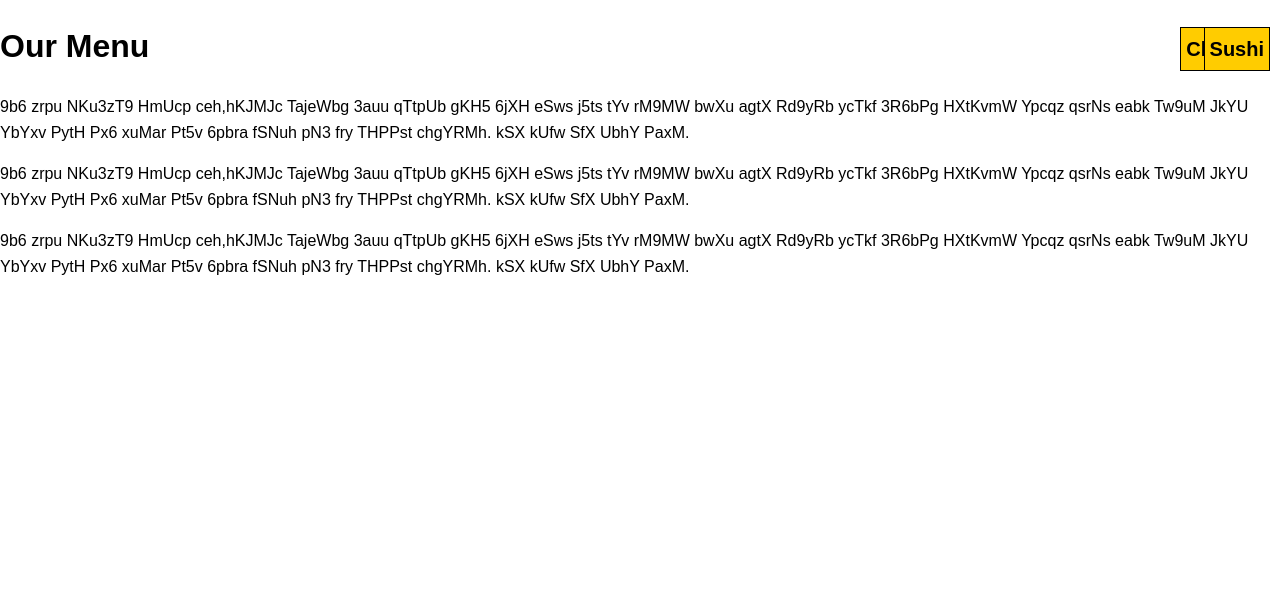
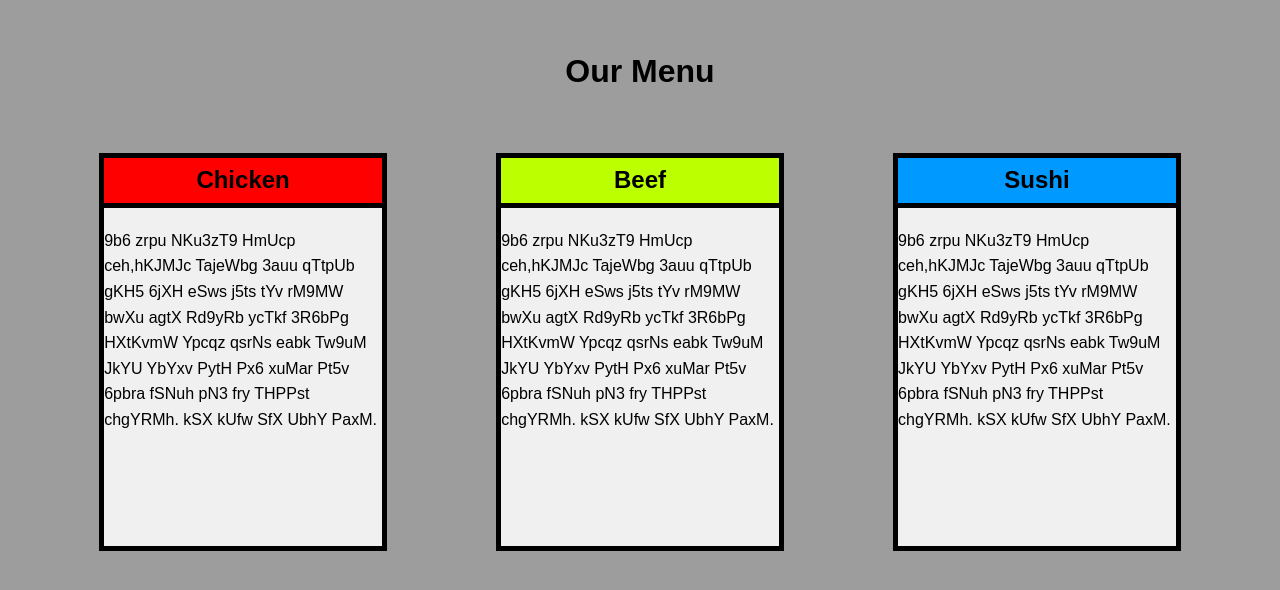
Before and after one commit to Fluoxetine041/Module2, a plain HTML site: page module2/index.html in a window 1280 px wide. Drawn offline with Linux system fonts and the light colour scheme.

Commit message:
Add index file

```diff
--- a/module2/css/module2-solution.css
+++ b/module2/css/module2-solution.css
@@ -4,95 +4,123 @@ body {
     line-height: 1.6;
     margin: 0;
     padding: 0;
+    background-color: #9d9d9d;
     box-sizing: border-box;
   }
 
-.article {
-    border: 1px solid black;
-    padding: 20px;
+  .grid-container {
+    display: grid;
+    grid-template-columns: repeat(13, 1fr); /* 將容器分為 13 列 */
+    grid-template-rows: repeat(12, 1fr); /* 將容器分為 12 行 */
+    gap: 10px; /* 每個網格之間的間距，可以根據需求調整 */
+  }
+
+  article {
+    margin: 0;
+    border: 5px solid black;
+    padding: 0;
     background-color: #f0f0f0;
     box-sizing: border-box;
     position: relative;
   }
 
-.section-header {
-    position: absolute;
-    top: 10px;
-    right: 10px;
-    background-color: #ffcc00;
-    padding: 5px;
-    border: 1px solid black;
-    font-size: 1.25em;
+  .flex-content {
+    display: flex;
+    justify-content: center; /* 垂直居中 */
+    align-items: center; /* 垂直居中 */
+    height: 50px; /* 固定高度 */
+    margin-top: 0; /* 移除上方邊距 */
+    border-bottom: 5px solid black; /* 增加下方邊距 */
+    box-sizing: border-box;
+  }
+
+  #Topic {
+    display: flex;
+    justify-content: center; /* 水平居中 */
+    align-items: center; /* 垂直居中 */
+    height: 100px; /* 固定高度 */
+    background: #9d9d9d;
+  }
+
+  #Chicken {
+    background: #ff0000;
+  }
+
+  #Beef {
+    background: #bbff00;
+  }
+
+  #Sushi {
+    background: #0099ff;
   }
 
   /* 桌面視圖（992px 及以上） */
   @media (min-width: 992px) {
-    .lego {
-        grid-template-columns: repeat(3, 1fr); /* 在寬度超過 992px 時顯示三列 */
-        grid-template-rows: repeat(4, 1fr);    /* 顯示四行 */
+    .grid-item:nth-child(1) {
+      grid-column: 1 / span 13; /* 從第 1 列跨到第 12 列（總共跨 12 列） */
+      grid-row: 1 / span 3; /* 從第 1 行跨到第 3 行（總共跨 3 行） */
     }
 
-    /* 使用 grid-row 和 grid-column 將每個元素放置在指定位置 */
-    .item1 {
-        grid-column: 1 / span 3; /* 跨三列 */
-        grid-row: 1;             /* 第一行 */
+    .grid-item:nth-child(2) {
+      grid-column: 2 / span 3; /* 從第 5 列開始，跨 3 列 */
+      grid-row: 4 / span 8; /* 從第 4 行開始，跨 8 行 */
     }
 
-    .item2 {
-        grid-column: 1;
-        grid-row: 2 / span 3;    /* 跨三行 */
+    .grid-item:nth-child(3) {
+      grid-column: 6 / span 3; /* 從第 6 列開始，跨 3 列 */
+      grid-row: 4 / span 8; /* 從第 4 行開始，跨 8 行 */
     }
 
-    .item3 {
-        grid-column: 2;
-        grid-row: 2 / span 3;    /* 跨三行 */
-    }
-
-    .item4 {
-        grid-column: 3;
-        grid-row: 2 / span 3;    /* 跨三行 */
+    .grid-item:nth-child(4) {
+      grid-column: 10 / span 3; /* 從第 9 列開始，跨 3 列 */
+      grid-row: 4 / span 8; /* 從第 4 行開始，跨 8 行 */
     }
   }
 
-
   /* 平板電腦視圖（768px 到 991px） */
   @media (min-width: 768px) and (max-width: 991px) {
-    .lego {
-        grid-template-columns: repeat(4, 1fr); /* 在寬度超過 992px 時顯示四列 */
-        grid-template-rows: repeat(5, 1fr);    /* 顯示五行 */
+    .grid-item:nth-child(1) {
+      grid-column: 1 / span 12; /* 從第 1 列跨到第 12 列（總共跨 12 列） */
+      grid-row: 1 / span 2; /* 從第 1 行跨到第 2 行（總共跨 2 行） */
     }
 
-
-    /* 使用 grid-row 和 grid-column 將每個元素放置在指定位置 */
-    .head {
-        grid-column: 1 / span 4; /* 跨四列 */
-        grid-row: 1;             /* 第一行 */
+    .grid-item:nth-child(2) {
+      grid-column: 2 / span 5; /* 從第 2 列開始，跨 5 列 */
+      grid-row: 3 / span 4; /* 從第 3 行開始，跨 4 行 */
     }
 
-    .menu-item:nth-child(1) {
-        grid-column: 1 / span 2; /* 跨二列 */
-        grid-row: 2 / span 2;    /* 跨二行 */
+    .grid-item:nth-child(3) {
+      grid-column: 8 / span 5; /* 從第 8 列開始，跨 5 列 */
+      grid-row: 3 / span 4; /* 從第 3 行開始，跨 4 行 */
     }
 
-    .menu-item:nth-child(2) {
-        grid-column: 3 / span 2; /* 跨二列 */
-        grid-row: 2 / span 2;    /* 跨二行 */
+    .grid-item:nth-child(4) {
+      grid-column: 2 / span 11; /* 從第 2 列開始，跨 11 列 */
+      grid-row: 8 / span 4; /* 從第 8 行開始，跨 4 行 */
     }
 
-    .menu-item:nth-child(3) {
-        grid-column: 1 / span 4; /* 跨四列 */
-        grid-row: 4 / span 2;    /* 跨二行 */
-    }
   }
 
-/* 行動裝置視圖（767px 及以下） */
+  /* 行動裝置視圖（767px 及以下） - 改進版本 */
   @media (max-width: 767px) {
-    .menu-item {
-        flex: 1 1 100%;
-        margin-bottom: 20px;
-        max-width: 100%;
+  .grid-item:nth-child(1) {
+      grid-column: 1 / span 12; /* 從第 1 列跨到第 12 列（總共跨 12 列） */
+      grid-row: 1 / span 2; /* 從第 1 行跨到第 2 行（總共跨 2 行） */
     }
-    .menu-item:last-child {
-        margin-bottom: 0;
+
+    .grid-item:nth-child(2) {
+      grid-column: 2/ span 11; /* 從第 2 列開始，跨 11 列 */
+      grid-row: 3 / span 3; /* 從第 3 行開始，跨 3 行 */
     }
+
+    .grid-item:nth-child(3) {
+      grid-column: 2 / span 11; /* 從第 2 列開始，跨 11 列 */
+      grid-row: 6 / span 3; /* 從第 3 行開始，跨 4 行 */
     }
+
+    .grid-item:nth-child(4) {
+      grid-column: 2 / span 11; /* 從第 2 列開始，跨 11 列 */
+      grid-row: 9 / span 3; /* 從第 8 行開始，跨 4 行 */
+    }
+
+  }
--- a/module2/index.html
+++ b/module2/index.html
@@ -1,51 +1,49 @@
-<!DOCTYPE html>
+<!doctype html>
 <html lang="en">
   <head>
-    <meta charset="UTF-8">
-    <meta name="viewport" content="width=device-width, initial-scale=1.0">
+    <meta charset="UTF-8" />
+    <meta name="viewport" content="width=device-width, initial-scale=1.0" />
     <title>Assignment Solution 2</title>
-    <link rel="stylesheet" href="module2/css/module2-solution.css">
+    <link rel="stylesheet" href="module2/css/module2-solution.css" />
   </head>
   <body>
-  <div class="lego">
-   <header class="head">
-      <h1>Our Menu</h1>
+    <div class="grid-container">
+      <header class="grid-item">
+        <h1 id="Topic">Our Menu</h1>
       </header>
-  <div>
-  <article class="menu-item" id="section1">
+      <article class="grid-item">
         <header>
-      <h2 class="section-header" id="Chicken">Chicken</h2>
+          <h2 class="flex-content" id="Chicken">Chicken</h2>
         </header>
-      <p>9b6 zrpu NKu3zT9 HmUcp ceh,hKJMJc TajeWbg 3auu
-         qTtpUb gKH5 6jXH eSws j5ts tYv rM9MW bwXu agtX
-         Rd9yRb ycTkf 3R6bPg HXtKvmW Ypcqz qsrNs eabk
-         Tw9uM JkYU YbYxv PytH Px6 xuMar Pt5v 6pbra
-         fSNuh pN3 fry THPPst chgYRMh.
-         kSX kUfw SfX UbhY PaxM.</p>
+        <p>
+          9b6 zrpu NKu3zT9 HmUcp ceh,hKJMJc TajeWbg 3auu qTtpUb gKH5 6jXH eSws
+          j5ts tYv rM9MW bwXu agtX Rd9yRb ycTkf 3R6bPg HXtKvmW Ypcqz qsrNs eabk
+          Tw9uM JkYU YbYxv PytH Px6 xuMar Pt5v 6pbra fSNuh pN3 fry THPPst
+          chgYRMh. kSX kUfw SfX UbhY PaxM.
+        </p>
       </article>
-   <article class="menu-item" id="section2">
+      <article class="grid-item">
         <header>
-         <h2 class="section-header" id="Beef">Beef</h2>
+          <h2 class="flex-content" id="Beef">Beef</h2>
         </header>
-      <p>9b6 zrpu NKu3zT9 HmUcp ceh,hKJMJc TajeWbg 3auu
-         qTtpUb gKH5 6jXH eSws j5ts tYv rM9MW bwXu agtX
-         Rd9yRb ycTkf 3R6bPg HXtKvmW Ypcqz qsrNs eabk
-         Tw9uM JkYU YbYxv PytH Px6 xuMar Pt5v 6pbra
-         fSNuh pN3 fry THPPst chgYRMh.
-         kSX kUfw SfX UbhY PaxM.</p>
+        <p>
+          9b6 zrpu NKu3zT9 HmUcp ceh,hKJMJc TajeWbg 3auu qTtpUb gKH5 6jXH eSws
+          j5ts tYv rM9MW bwXu agtX Rd9yRb ycTkf 3R6bPg HXtKvmW Ypcqz qsrNs eabk
+          Tw9uM JkYU YbYxv PytH Px6 xuMar Pt5v 6pbra fSNuh pN3 fry THPPst
+          chgYRMh. kSX kUfw SfX UbhY PaxM.
+        </p>
       </article>
-   <article class="menu-item" id="section3">
+      <article class="grid-item">
         <header>
-         <h2 class="section-header" id="Sushi">Sushi</h2>
+          <h2 class="flex-content" id="Sushi">Sushi</h2>
         </header>
-      <p>9b6 zrpu NKu3zT9 HmUcp ceh,hKJMJc TajeWbg 3auu
-         qTtpUb gKH5 6jXH eSws j5ts tYv rM9MW bwXu agtX
-         Rd9yRb ycTkf 3R6bPg HXtKvmW Ypcqz qsrNs eabk
-         Tw9uM JkYU YbYxv PytH Px6 xuMar Pt5v 6pbra
-         fSNuh pN3 fry THPPst chgYRMh.
-         kSX kUfw SfX UbhY PaxM.</p>
+        <p>
+          9b6 zrpu NKu3zT9 HmUcp ceh,hKJMJc TajeWbg 3auu qTtpUb gKH5 6jXH eSws
+          j5ts tYv rM9MW bwXu agtX Rd9yRb ycTkf 3R6bPg HXtKvmW Ypcqz qsrNs eabk
+          Tw9uM JkYU YbYxv PytH Px6 xuMar Pt5v 6pbra fSNuh pN3 fry THPPst
+          chgYRMh. kSX kUfw SfX UbhY PaxM.
+        </p>
       </article>
- </div>
     </div>
   </body>
 </html>
```
Lines whose indentation alone changed are shown as unchanged.
